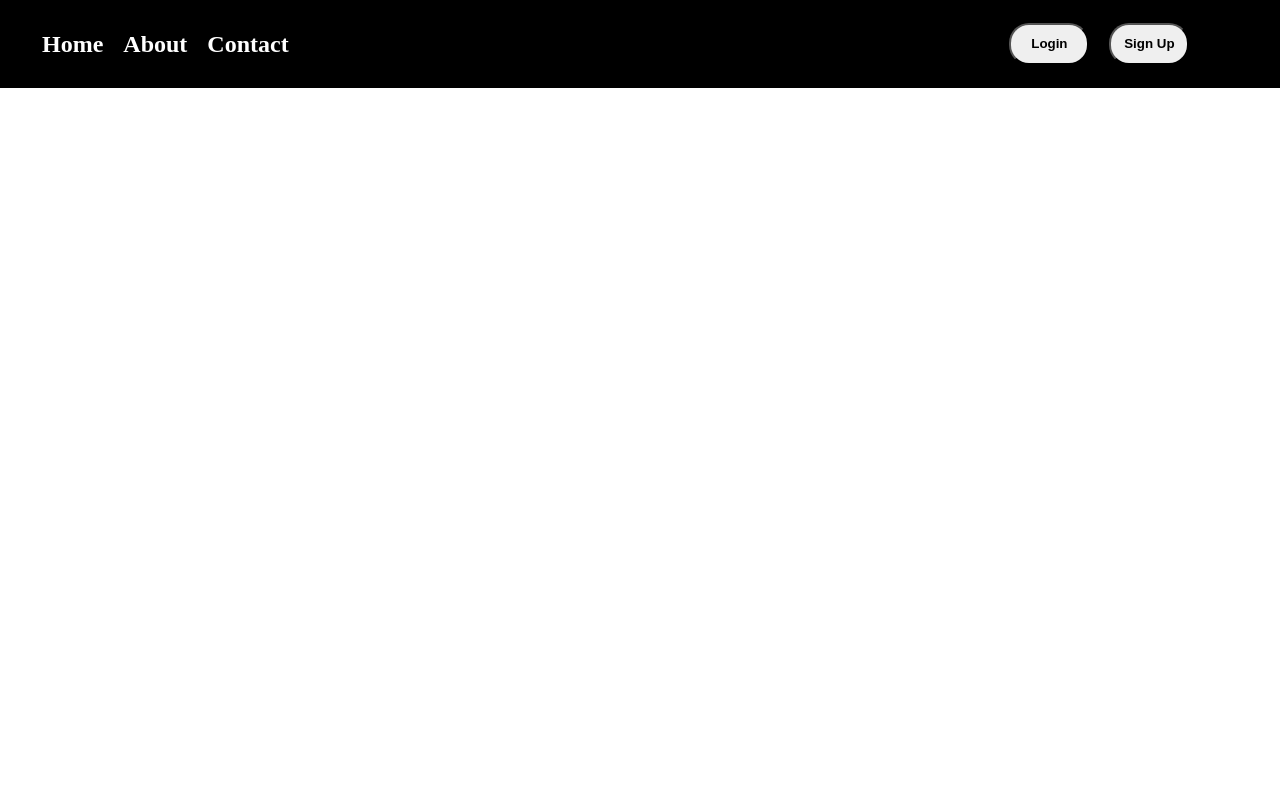
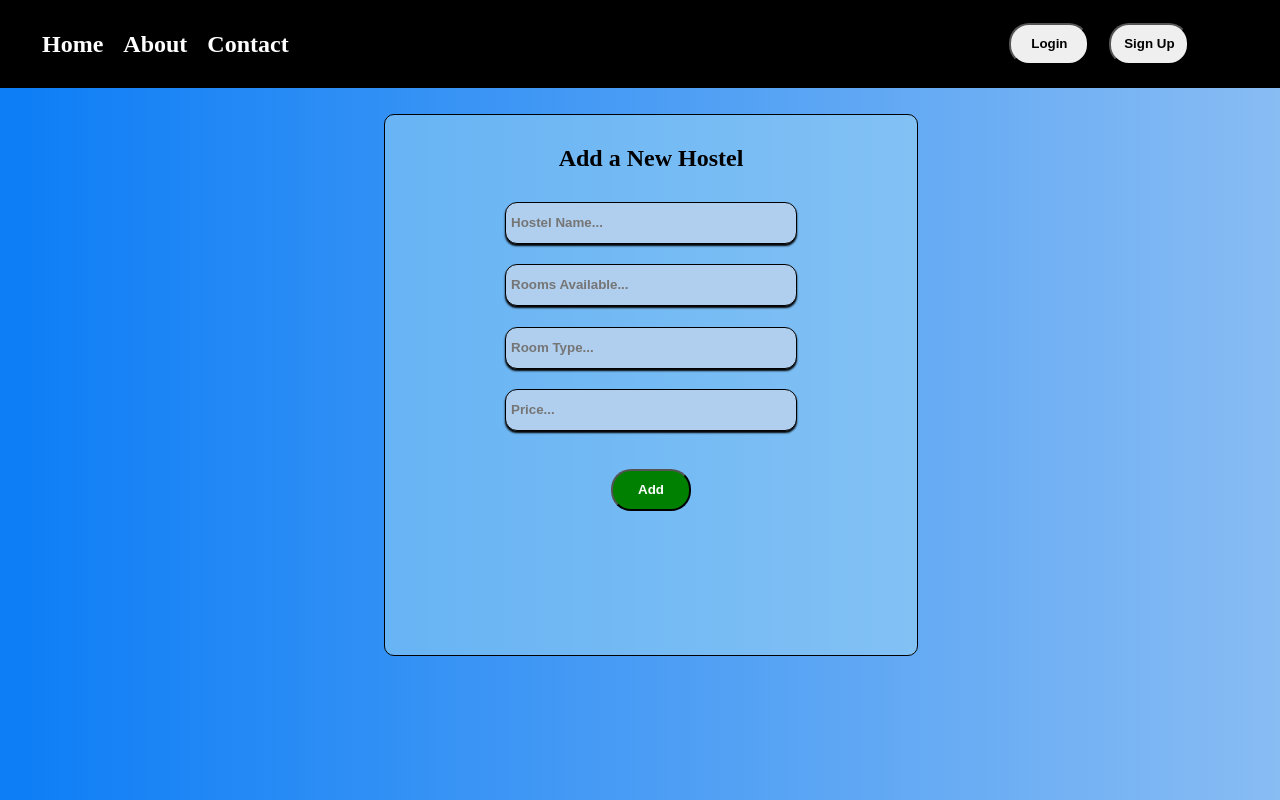
Before and after one commit to kritikawalia10/S47_KritikaWalia_Capstone_Hostify, a React (Vite) app in the folder client/: page /add in a window 1280 px wide. Built offline with nearby package versions, Linux system fonts and the light colour scheme.

Commit message:
Adding new data using form

```diff
--- a/client/src/App.jsx
+++ b/client/src/App.jsx
@@ -8,6 +8,7 @@ import Contact from './components/Contact'
 import Login from './components/Login'
 import SignUp from './components/SignUp'
 import MainPage from './components/MainPage'
+import Add from './components/Add'
 function App() {
 
   return (
@@ -20,6 +21,7 @@ function App() {
         <Route path = '/login' element={<Login/>}/>
         <Route path = '/signup' element={<SignUp/>}/>
         <Route path = '/main' element={<MainPage/>}/>
+        <Route path = '/add' element={<Add/>}/>
       </Routes>
 
     </>
--- /dev/null
+++ b/client/src/components/Add.css
@@ -0,0 +1,24 @@
+body{
+    background-image: linear-gradient(to right, #0c7df6, #88bcf3);
+}
+.add{
+    background-color: rgba(160, 217, 242, 0.491);
+    padding: 10px;
+    height: 65vh;
+    border-radius: 10px;
+    width: 40%;
+    margin-top: 2%;
+    margin-left: 30%;
+    text-align: center;
+    border: 1px solid black;
+}
+.add input{
+    line-height: 30px;
+    margin: 2%;
+    width: 280px;
+    border-radius: 12px;
+    border: 1px solid black;
+    padding: 5px;
+    font-weight: bold;
+    background-color: #b0ceed;
+}
--- /dev/null
+++ b/client/src/components/Add.jsx
@@ -0,0 +1,71 @@
+import React, { useState } from 'react';
+import './Add.css';
+
+function Add() {
+  const [hostelData, setHostelData] = useState({
+    name: '',
+    roomsAvailable: '',
+    price: '',
+    roomType: ''
+  });
+
+  const handleChange = (e) => {
+    const { name, value } = e.target;
+    setHostelData(prevData => ({
+      ...prevData,
+      [name]: value
+    }));
+  };
+
+  const handleSubmit = async (e) => {
+    e.preventDefault();
+    const { name, roomsAvailable, price, roomType } = hostelData;
+    const data = { name, roomsAvailable, price, roomType };
+
+    try {
+      const response = await fetch('http://localhost:8080/addData', {
+        method: 'POST',
+        headers: {
+          'Content-Type': 'application/json',
+        },
+        body: JSON.stringify(data),
+      });
+
+      if (!response.ok) {
+        throw new Error('Failed to add data');
+      }
+
+      setHostelData({
+        name: '',
+        roomsAvailable: '',
+        price: '',
+        roomType: ''
+      });
+
+      console.log('Data added successfully');
+    } catch (error) {
+      console.error('Error adding data:', error.message);
+    }
+  };
+
+  return (
+    <div className='add'>
+      <h2>Add a New Hostel</h2>
+      <form onSubmit={handleSubmit}>
+
+          <input type="text" name="name" value={hostelData.name} onChange={handleChange} placeholder='Hostel Name...' required />
+        <br />
+          <input type="text" name="roomsAvailable" value={hostelData.roomsAvailable} onChange={handleChange} placeholder='Rooms Available...' required />
+        <br />
+          <input type="text"  name="roomType" value={hostelData.roomType} onChange={handleChange} placeholder='Room Type...' required />
+        <br />
+          <input type="text" name="price" value={hostelData.price} onChange={handleChange} placeholder='Price...' required />
+        <br />
+        <br />
+        <button type="submit" style={{backgroundColor: 'green', color: 'white'}}>Add</button>
+      </form>
+    </div>
+  );
+}
+
+export default Add;
--- a/client/src/components/MainPage.jsx
+++ b/client/src/components/MainPage.jsx
@@ -1,8 +1,9 @@
 import React, { useState, useEffect } from 'react';
 import axios from 'axios';
+import { Link } from 'react-router-dom';
 
 function MainPage() {
-  const apiUrl = 'http://localhost:8080/data';
+  const apiUrl = 'http://localhost:8080/';
   const [data, setData] = useState([]);
   const [originalData, setOriginalData] = useState([]);
 
@@ -17,6 +18,7 @@ function MainPage() {
     });
     setData(filteredData);
   };
+
 
   useEffect(() => {
     const fetchData = async () => {
@@ -54,7 +56,7 @@ function MainPage() {
         <div className="data">
         <input type="text" placeholder='Search...' onChange={filterData} />
         <div className="button">
-          <button style={{backgroundColor: 'green', color: 'white'}}>Add +</button>
+          <Link to='/add'><button style={{backgroundColor: 'green', color: 'white'}} >Add +</button></Link>
         </div>
         </div>
 
```
Also changed, not shown: 2 other files (tests, documents, lock files or other folders).
